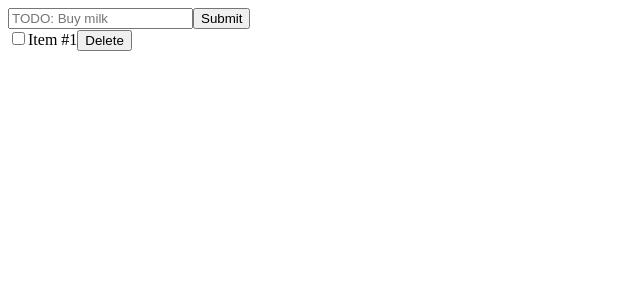
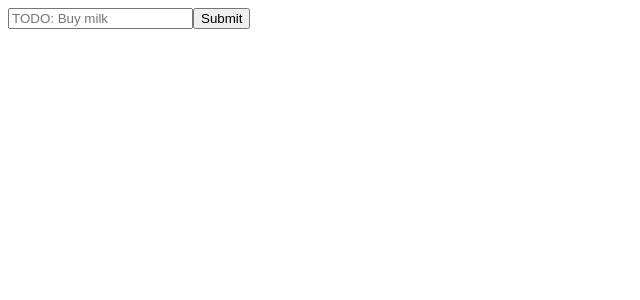
Before and after one commit to Marlxton/todo-app, a React (Create React App) app: page / in a window 1280 px wide. Shown: the top 300 px of the page, without its empty margins (0-640 px from the left). Built offline with nearby package versions, Linux system fonts and the light colour scheme.

Commit message:
Add item list

```diff
--- a/src/App.js
+++ b/src/App.js
@@ -1,17 +1,29 @@
 import { ItemForm } from "./components/ItemForm";
+import { useState } from "react";
 
 function App() {
+  const [items, setItems] = useState([]);
+
+  const addItem = (itemformData) => {
+    setItems((state) => [...state, itemformData]);
+  }
+
+  const itemElements = items.map((item, index) => (
+    <div key={index}>
+      <input type="checkbox" name="" id="" />
+      <span>{item.item}</span>
+      <button type="button">Delete</button>
+    </div>
+  ));
+
+
   return (
     <div>
       <div>
-        <ItemForm />
+        <ItemForm onSubmit={addItem} />
       </div>
       <div>
-        <div>
-          <input type="checkbox" name="" id="" />
-          <span>Item #1</span>
-          <button type="button">Delete</button>
-        </div>
+        {itemElements}
       </div>
     </div>
   );
```
